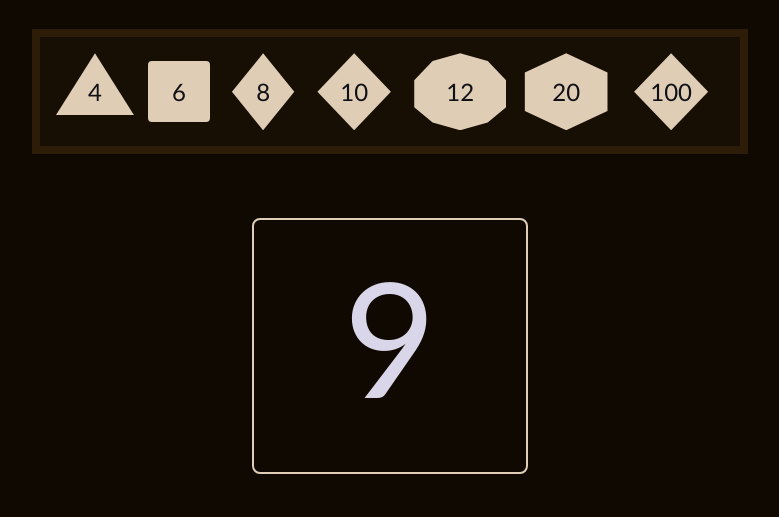
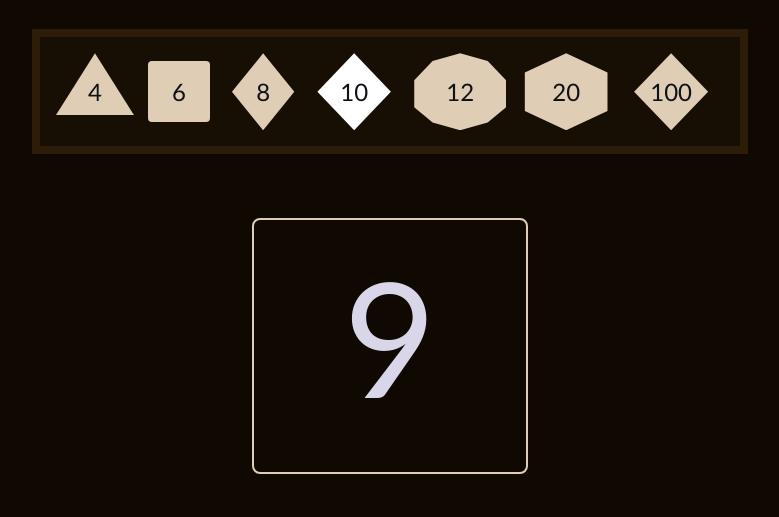
Before and after one commit to karlyanelson/dnd-dice, a plain HTML site: page index.html in a window 1280 px wide. Both pictures are taken after a click on the button "10". Shown: the part 92-609 px from the top of the page, without its empty margins (250-1029 px from the left). Drawn offline with Linux system fonts and the light colour scheme; a web font is replaced by a local one.

Commit message:
dice focus

```diff
--- a/style.css
+++ b/style.css
@@ -35,6 +35,10 @@ section + section {
   padding: 1.5rem 2rem;
   border: none;
   /* background: radial-gradient(circle, #dfcdb5 0%, #dfcdb5 40%, #170f04 100%); */
+}
+
+.dice:focus {
+  background: white;
 }
 
 .dice + .dice {
```
